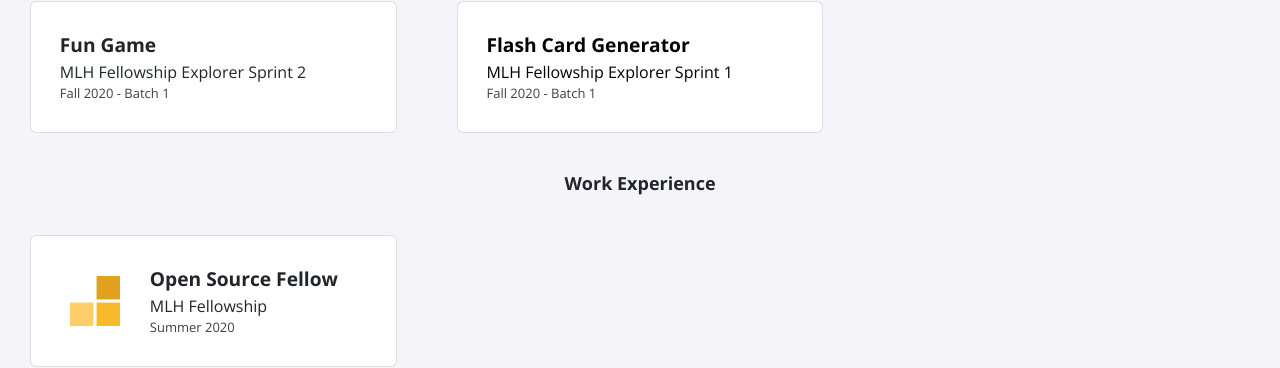
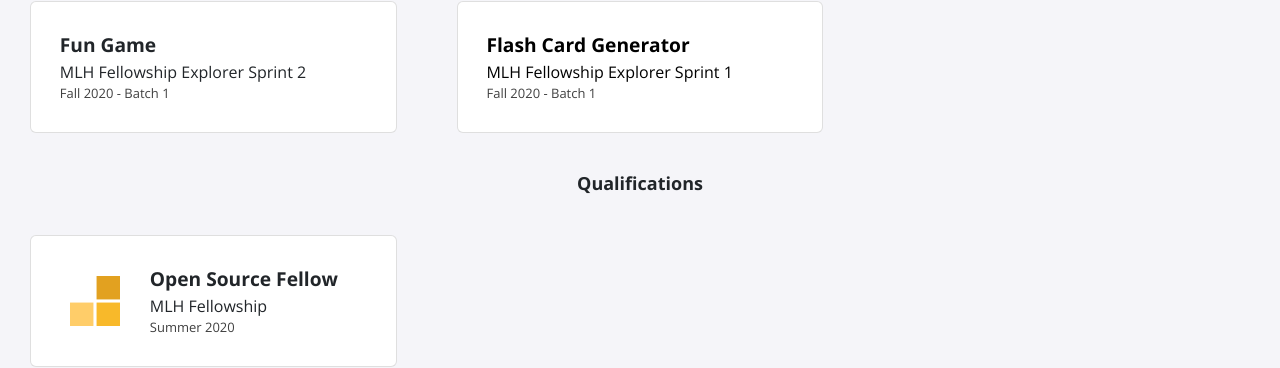
Before and after one commit to WorkInProgress-Development/portfolio-template, a Jekyll site: the page built from index.html, in a window 1280 px wide. Shown: the part 672-1040 px from the top of the page. Built offline with Jekyll 4.4.1, drawn with Linux system fonts in a browser that asks for light colours; nearby versions of some CDN libraries.

Commit message:
Renamed Qualifications header to better explain what I'm putting there.

```diff
--- a/_includes/experience.html
+++ b/_includes/experience.html
@@ -1,4 +1,4 @@
-<h2>Work Experience</h2>
+<h2>Qualifications</h2>
 <div class="card-container">
     {% for item in site.data.experience %}
     <div class="card">
```
